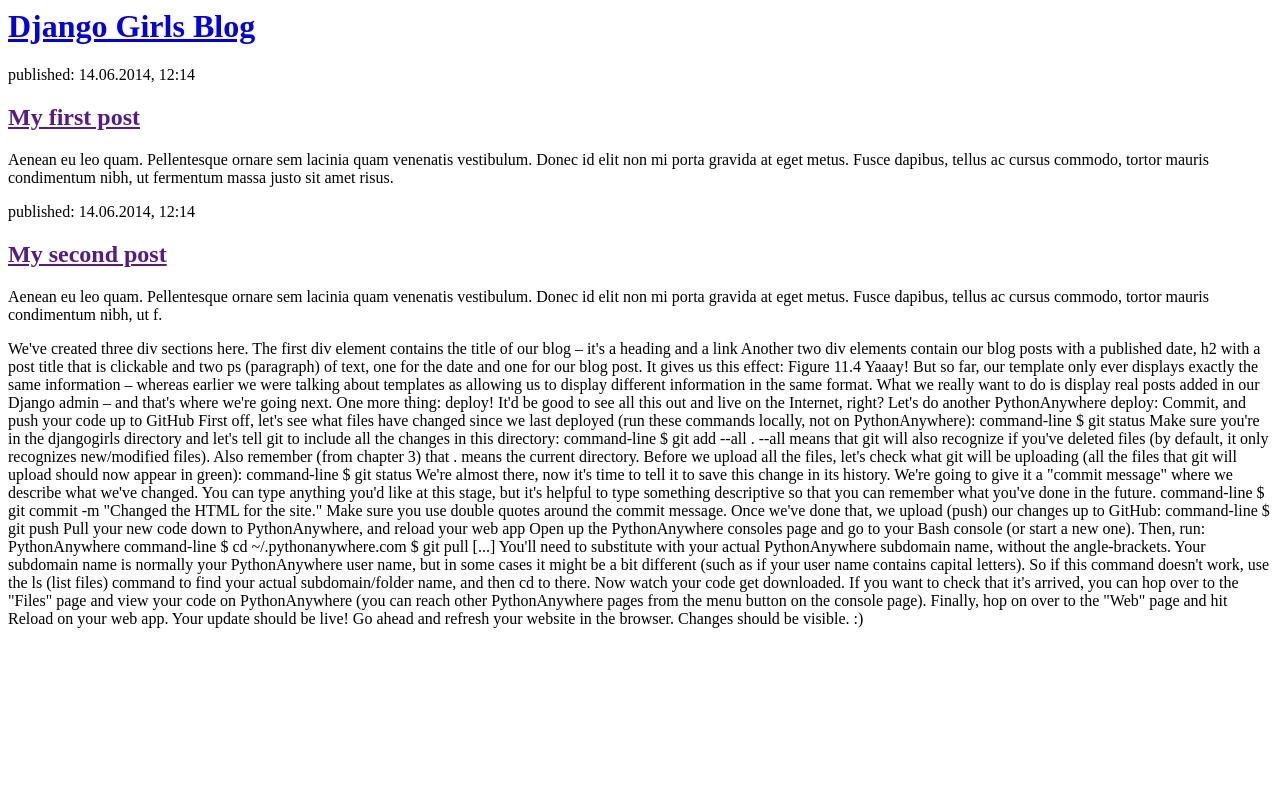
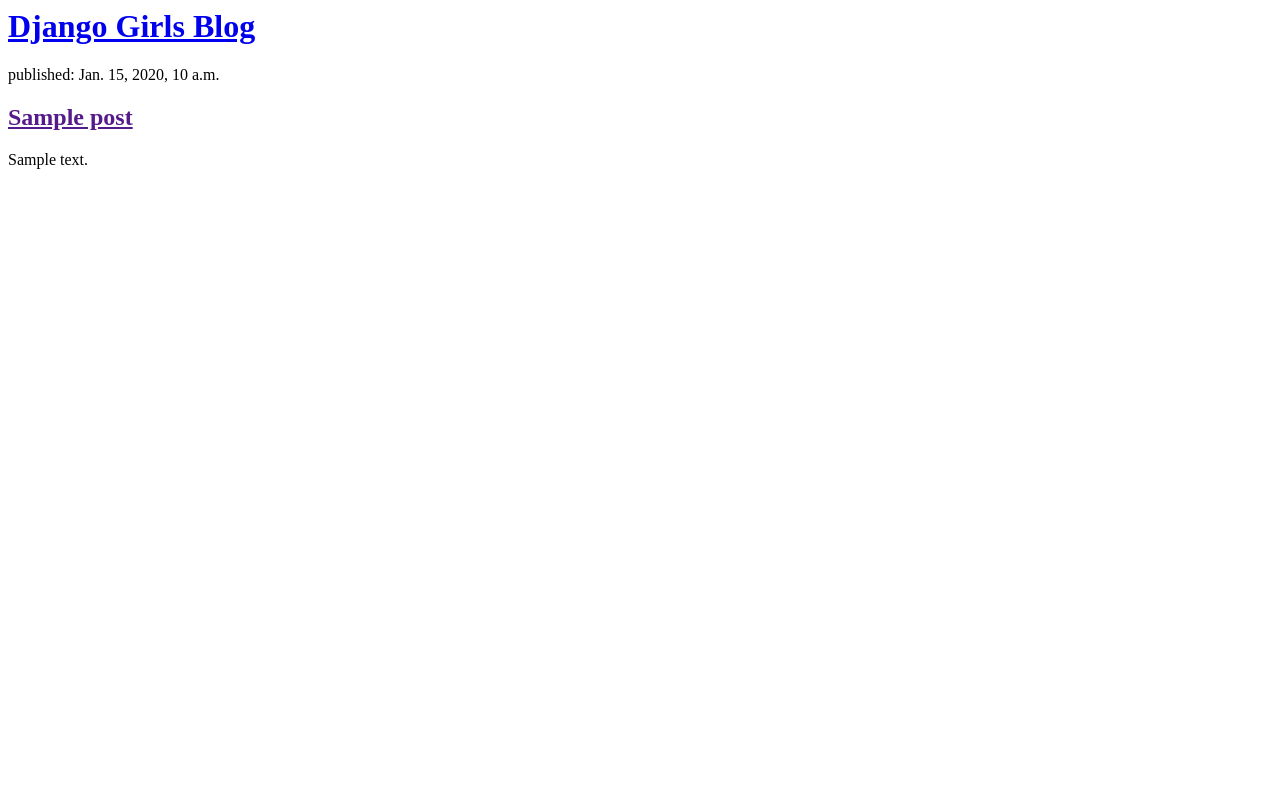
Before and after one commit to Chimaobi1122/my-first-blog, a Django app: template blog/templates/blog/post_list.html in a window 1280 px wide. Run offline with Django 3.2, Linux system fonts and the light colour scheme; the template is opened without the code that fills it: values that come from a table or form of the project are taken from there, others are empty; tables that the repository leaves empty hold one stand-in row (values such as "Sample post"); parts of the project's set-up code (start-up, migrations or seed data) failed here and were passed over.

Commit message:
Modified templates to display posts from database.

```diff
--- a/blog/templates/blog/post_list.html
+++ b/blog/templates/blog/post_list.html
@@ -3,72 +3,16 @@
         <title>Django Girls blog</title>
     </head>
     <body>
-        <div>
-            <h1><a href="/">Django Girls Blog</a></h1>
-        </div>
 
-        <div>
-            <p>published: 14.06.2014, 12:14</p>
-            <h2><a href="">My first post</a></h2>
-            <p>Aenean eu leo quam. Pellentesque ornare sem lacinia quam venenatis vestibulum. Donec id elit non mi porta gravida at eget metus. Fusce dapibus, tellus ac cursus commodo, tortor mauris condimentum nibh, ut fermentum massa justo sit amet risus.</p>
-        </div>
-
-        <div>
-            <p>published: 14.06.2014, 12:14</p>
-            <h2><a href="">My second post</a></h2>
-            <p>Aenean eu leo quam. Pellentesque ornare sem lacinia quam venenatis vestibulum. Donec id elit non mi porta gravida at eget metus. Fusce dapibus, tellus ac cursus commodo, tortor mauris condimentum nibh, ut f.</p>
-        </div>
+            <div>
+                <h1><a href="/">Django Girls Blog</a></h1>
+            </div>
+            {% for post in posts %}
+                <div>
+                    <p>published: {{ post.published_date }}</p>
+                    <h2><a href="">{{ post.title }}</a></h2>
+                    <p>{{ post.text|linebreaksbr }}</p>
+                </div>
+            {% endfor %}
     </body>
 </html>
-We've created three div sections here.
-
-The first div element contains the title of our blog – it's a heading and a link
-Another two div elements contain our blog posts with a published date, h2 with a post title that is clickable and two ps (paragraph) of text, one for the date and one for our blog post.
-It gives us this effect:
-
-Figure 11.4
-
-Yaaay! But so far, our template only ever displays exactly the same information – whereas earlier we were talking about templates as allowing us to display different information in the same format.
-
-What we really want to do is display real posts added in our Django admin – and that's where we're going next.
-
-One more thing: deploy!
-It'd be good to see all this out and live on the Internet, right? Let's do another PythonAnywhere deploy:
-
-Commit, and push your code up to GitHub
-First off, let's see what files have changed since we last deployed (run these commands locally, not on PythonAnywhere):
-
-command-line
-$ git status
-Make sure you're in the djangogirls directory and let's tell git to include all the changes in this directory:
-
-command-line
-$ git add --all .
---all means that git will also recognize if you've deleted files (by default, it only recognizes new/modified files). Also remember (from chapter 3) that . means the current directory.
-
-Before we upload all the files, let's check what git will be uploading (all the files that git will upload should now appear in green):
-
-command-line
-$ git status
-We're almost there, now it's time to tell it to save this change in its history. We're going to give it a "commit message" where we describe what we've changed. You can type anything you'd like at this stage, but it's helpful to type something descriptive so that you can remember what you've done in the future.
-
-command-line
-$ git commit -m "Changed the HTML for the site."
-Make sure you use double quotes around the commit message.
-
-Once we've done that, we upload (push) our changes up to GitHub:
-
-command-line
-$ git push
-Pull your new code down to PythonAnywhere, and reload your web app
-Open up the PythonAnywhere consoles page and go to your Bash console (or start a new one). Then, run:
-PythonAnywhere command-line
-$ cd ~/<your-pythonanywhere-domain>.pythonanywhere.com
-$ git pull
-[...]
-You'll need to substitute <your-pythonanywhere-domain> with your actual PythonAnywhere subdomain name, without the angle-brackets. Your subdomain name is normally your PythonAnywhere user name, but in some cases it might be a bit different (such as if your user name contains capital letters). So if this command doesn't work, use the ls (list files) command to find your actual subdomain/folder name, and then cd to there.
-
-Now watch your code get downloaded. If you want to check that it's arrived, you can hop over to the "Files" page and view your code on PythonAnywhere (you can reach other PythonAnywhere pages from the menu button on the console page).
-
-Finally, hop on over to the "Web" page and hit Reload on your web app.
-Your update should be live! Go ahead and refresh your website in the browser. Changes should be visible. :)
```
Also changed, not shown: blog/views.py (+7 -1 lines).
